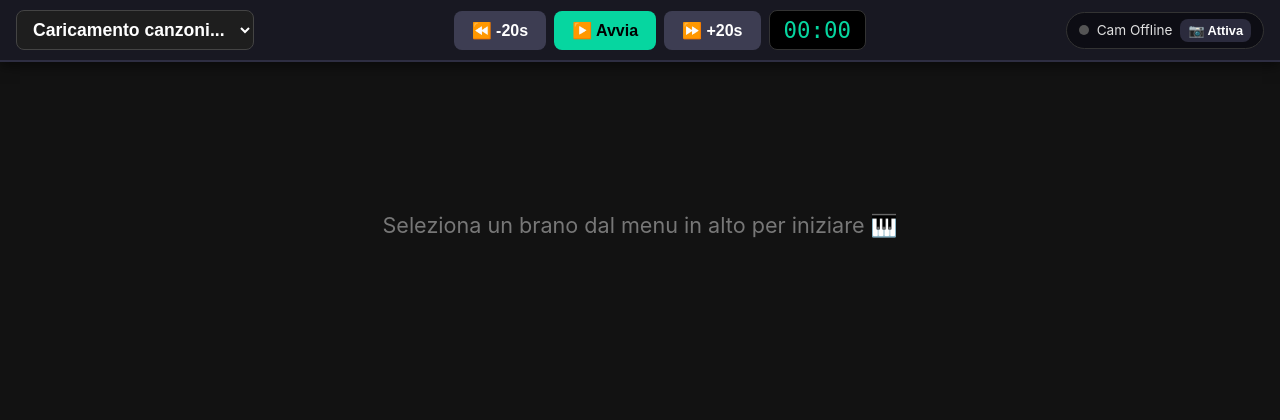
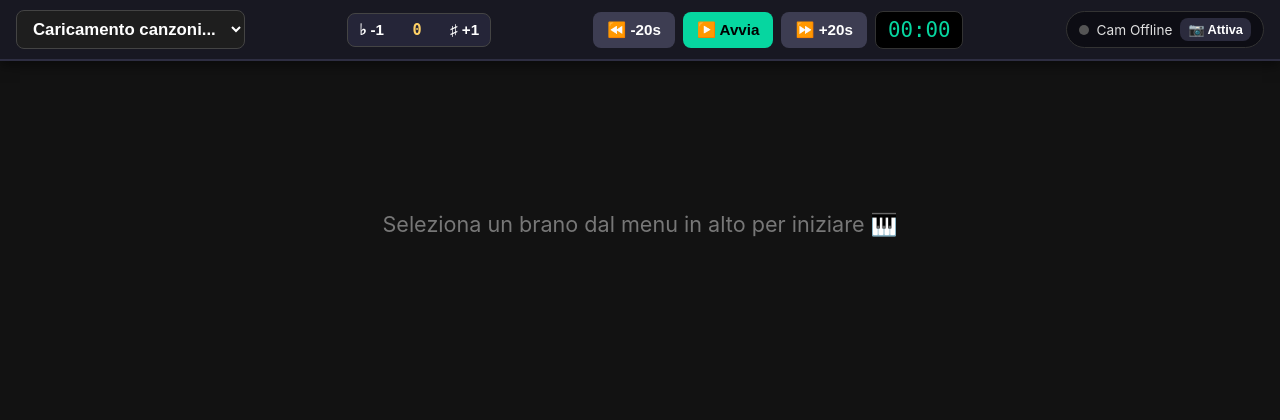
Before and after one commit to palladius/handsfree-chords, a Python web app: template app/templates/index.html in a window 1280 px wide. Shown: the top 420 px of the page. Run offline with Jinja, Linux system fonts and the light colour scheme; the template is opened without the code that fills it, so the values that code supplies are empty; some libraries are stand-ins or nearby versions.

Commit message:
Add realtime +/- semitone transpose button with flat normalization and link GHP in README

```diff
--- a/app/templates/index.html
+++ b/app/templates/index.html
@@ -40,6 +40,7 @@
       align-items: center;
       justify-content: space-between;
       gap: 12px;
+      flex-wrap: wrap;
       z-index: 100;
       box-shadow: 0 4px 12px rgba(0,0,0,0.5);
     }
@@ -48,10 +49,11 @@
       background: var(--card-bg);
       color: #fff;
       border: 1px solid #444;
-      font-size: 1.1rem;
+      font-size: 1.05rem;
       padding: 8px 12px;
       border-radius: 8px;
       font-weight: bold;
+      max-width: 280px;
     }
 
     .controls {
@@ -60,29 +62,51 @@
       gap: 8px;
     }
 
+    /* Transpose group */
+    .transpose-group {
+      display: flex;
+      align-items: center;
+      background: #252538;
+      border-radius: 8px;
+      border: 1px solid #444;
+      overflow: hidden;
+    }
+    .transpose-badge {
+      font-family: monospace;
+      font-size: 0.95rem;
+      font-weight: bold;
+      padding: 6px 10px;
+      color: var(--chord);
+      min-width: 44px;
+      text-align: center;
+      cursor: pointer;
+    }
+
     button.btn {
       background: #2b2b3d;
       color: #fff;
       border: none;
-      padding: 10px 18px;
+      padding: 9px 14px;
       border-radius: 8px;
-      font-size: 1rem;
+      font-size: 0.95rem;
       font-weight: bold;
       cursor: pointer;
       display: inline-flex;
       align-items: center;
-      gap: 6px;
+      gap: 5px;
       transition: all 0.15s ease;
     }
     button.btn:active { transform: scale(0.96); }
     button.btn-primary { background: var(--accent); color: #000; }
     button.btn-jump { background: #3d3d52; }
+    button.btn-tp { background: transparent; border-radius: 0; padding: 7px 11px; }
+    button.btn-tp:hover { background: #383852; }
 
     .timer-badge {
       font-family: monospace;
-      font-size: 1.4rem;
+      font-size: 1.3rem;
       background: #000;
-      padding: 6px 14px;
+      padding: 6px 12px;
       border-radius: 8px;
       color: var(--accent);
       border: 1px solid #333;
@@ -227,6 +251,13 @@
       </select>
     </div>
 
+    <!-- Transpose controls -->
+    <div class="transpose-group">
+      <button class="btn btn-tp" onclick="changeTranspose(-1)" title="Abbassa di 1 semitono">♭ -1</button>
+      <div id="transposeDisplay" class="transpose-badge" onclick="resetTranspose()" title="Clicca per resettare">0</div>
+      <button class="btn btn-tp" onclick="changeTranspose(1)" title="Alza di 1 semitono">♯ +1</button>
+    </div>
+
     <div class="controls">
       <button class="btn btn-jump" onclick="jumpSeconds(-20)" title="Salta indietro 20s">⏪ -20s</button>
       <button id="playBtn" class="btn btn-primary" onclick="togglePlay()">▶️ Avvia</button>
@@ -258,6 +289,107 @@
     let timerInterval = null;
     let songData = null;
     let timeAnchors = [];
+    let transposeOffset = 0; // Transpose in semitones
+
+    // --- Musical Transposition & Normalization Engine ---
+    // Normalized Chromatic Scales (Italian & English)
+    // Enharmonic preference: D# -> Eb (closer to C / standard pianistic flat key)
+    const CHROMATIC_ENG = ['C', 'Db', 'D', 'Eb', 'E', 'F', 'F#', 'G', 'Ab', 'A', 'Bb', 'B'];
+    const CHROMATIC_ITA = ['DO', 'REb', 'RE', 'MIb', 'MI', 'FA', 'FA#', 'SOL', 'LAb', 'LA', 'SIb', 'SI'];
+
+    const SEMITONE_MAP = {
+      'C': 0, 'B#': 0, 'DO': 0,
+      'C#': 1, 'DB': 1, 'DO#': 1, 'REB': 1,
+      'D': 2, 'RE': 2,
+      'D#': 3, 'EB': 3, 'RE#': 3, 'MIB': 3,
+      'E': 4, 'FB': 4, 'MI': 4,
+      'F': 5, 'E#': 5, 'FA': 5,
+      'F#': 6, 'GB': 6, 'FA#': 6, 'SOLB': 6,
+      'G': 7, 'SOL': 7,
+      'G#': 8, 'AB': 8, 'SOL#': 8, 'LAB': 8,
+      'A': 9, 'LA': 9,
+      'A#': 10, 'BB': 10, 'LA#': 10, 'SIB': 10,
+      'B': 11, 'CB': 11, 'SI': 11
+    };
+
+    const ROOT_KEYS = ['DO', 'RE', 'MI', 'FA', 'SOL', 'LA', 'SI', 'C', 'D', 'E', 'F', 'G', 'A', 'B'];
+
+    function transposeSingleNote(noteStr, semitones) {
+      const clean = noteStr.trim();
+      const upper = clean.toUpperCase();
+      const val = SEMITONE_MAP[upper];
+      if (val === undefined) return clean;
+
+      const isItalian = ['DO', 'RE', 'MI', 'FA', 'SOL', 'LA', 'SI'].some(r => upper.startsWith(r));
+      const targetVal = (val + semitones + 1200) % 12;
+      return isItalian ? CHROMATIC_ITA[targetVal] : CHROMATIC_ENG[targetVal];
+    }
+
+    function transposeChord(chordStr, semitones) {
+      if (semitones === 0) return chordStr;
+      const clean = chordStr.trim();
+      if (!clean || clean.toUpperCase() === 'N.C.' || clean === '%') return clean;
+
+      // Handle slash chords (e.g. DO/MI or C/G)
+      if (clean.includes('/')) {
+        const parts = clean.split('/');
+        return `${transposeChord(parts[0], semitones)}/${transposeChord(parts[1], semitones)}`;
+      }
+
+      // Find root note
+      const upper = clean.toUpperCase();
+      let matchedRoot = null;
+      // Sort roots by length desc so 'SOL' matches before 'SO'
+      const sortedRoots = [...ROOT_KEYS].sort((a,b) => b.length - a.length);
+      for (const r of sortedRoots) {
+        if (upper.startsWith(r)) {
+          matchedRoot = r;
+          break;
+        }
+      }
+
+      if (!matchedRoot) return clean;
+
+      let suffix = clean.substring(matchedRoot.length);
+      let noteWithAccidental = matchedRoot;
+      if (suffix && (suffix[0] === '#' || suffix[0] === 'b' || suffix[0] === '♯' || suffix[0] === '♭')) {
+        noteWithAccidental += suffix[0];
+        suffix = suffix.substring(1);
+      }
+
+      const transposedRoot = transposeSingleNote(noteWithAccidental, semitones);
+      return transposedRoot + suffix;
+    }
+
+    function changeTranspose(delta) {
+      transposeOffset += delta;
+      updateTransposeDisplay();
+      if (songData) {
+        renderSong(songData);
+      }
+    }
+
+    function resetTranspose() {
+      transposeOffset = 0;
+      updateTransposeDisplay();
+      if (songData) {
+        renderSong(songData);
+      }
+    }
+
+    function updateTransposeDisplay() {
+      const el = document.getElementById('transposeDisplay');
+      if (transposeOffset === 0) {
+        el.innerText = '0';
+        el.style.color = 'var(--chord)';
+      } else if (transposeOffset > 0) {
+        el.innerText = `+${transposeOffset}`;
+        el.style.color = 'var(--accent)';
+      } else {
+        el.innerText = `${transposeOffset}`;
+        el.style.color = '#ff9f1c';
+      }
+    }
 
     // Face Tracking State
     let faceMesh = null;
@@ -298,16 +430,23 @@
       timeAnchors = [];
       let html = '';
 
+      // Transpose key display if available
+      let keyDisplay = data.meta.original_key || 'N/D';
+      if (transposeOffset !== 0 && data.meta.original_key) {
+        const transposedKey = transposeChord(data.meta.original_key, transposeOffset);
+        keyDisplay = `${data.meta.original_key} ➔ <span style="color:var(--accent); font-weight:bold;">${transposedKey}</span>`;
+      }
+
       // Meta box
       html += `
         <div class="meta-box">
           <h1>${data.meta.title || 'Senza titolo'} — ${data.meta.artist || ''}</h1>
-          <div>🎹 <strong>Tonalità:</strong> ${data.meta.original_key || 'N/D'} | ⏱️ <strong>BPM:</strong> ${data.meta.bpm || '~120'} | <strong>Tempo:</strong> ${data.meta.time_signature || '4/4'}</div>
+          <div>🎹 <strong>Tonalità:</strong> ${keyDisplay} | ⏱️ <strong>BPM:</strong> ${data.meta.bpm || '~120'} | <strong>Tempo:</strong> ${data.meta.time_signature || '4/4'}</div>
           ${data.tips ? `<div style="margin-top:8px; color:var(--chord);">💡 <strong>Piano Tip:</strong> ${data.tips}</div>` : ''}
         </div>
       `;
 
-      // Render lines
+      // Render lines with live transposed chords
       data.lines.forEach((item, idx) => {
         if (item.type === 'section') {
           html += `<div class="section-title" id="line-${idx}">${item.content}</div>`;
@@ -317,9 +456,16 @@
             timeAnchors.push({ idx, seconds: item.seconds });
             timeTag = `<span class="line-time">${formatTime(item.seconds)}</span>`;
           }
+
+          // Transpose chords in raw line: [Chord]
+          const lineWithTransposedChords = item.raw.replace(/\[(.*?)\]/g, (match, rawChord) => {
+            const transposed = transposeChord(rawChord, transposeOffset);
+            return `<span class="chord">${transposed}</span>`;
+          });
+
           html += `
             <div class="lyric-line" id="line-${idx}" onclick="jumpToSecond(${item.seconds || currentTime})">
-              ${timeTag}${item.rendered}
+              ${timeTag}${lineWithTransposedChords}
             </div>
           `;
         }
@@ -383,7 +529,6 @@
     function syncScroll() {
       if (timeAnchors.length === 0) return;
 
-      // Find the current active line
       let activeAnchor = timeAnchors[0];
       for (let i = 0; i < timeAnchors.length; i++) {
         if (currentTime >= timeAnchors[i].seconds) {
@@ -393,12 +538,10 @@
         }
       }
 
-      // Highlight active line
       document.querySelectorAll('.lyric-line.active').forEach(el => el.classList.remove('active'));
       const activeEl = document.getElementById(`line-${activeAnchor.idx}`);
       if (activeEl) {
         activeEl.classList.add('active');
-        // Smooth scroll to upper third of viewport
         const rect = activeEl.getBoundingClientRect();
         const targetY = window.pageYOffset + rect.top - (window.innerHeight * 0.28);
         window.scrollTo({ top: targetY, behavior: 'smooth' });
@@ -463,23 +606,17 @@
       document.getElementById('camDot').classList.add('active');
       const landmarks = results.multiFaceLandmarks[0];
 
-      // Key face landmarks:
       // Nose tip: 1, Left cheek/ear: 234, Right cheek/ear: 454
       const nose = landmarks[1];
       const leftEar = landmarks[234];
       const rightEar = landmarks[454];
 
-      // Head Yaw estimation (lateral head turn):
-      // Ratio of distance (nose to left) vs (nose to right)
       const distLeft = Math.abs(nose.x - leftEar.x);
       const distRight = Math.abs(nose.x - rightEar.x);
       const ratio = distLeft / (distRight + 0.0001);
 
       const now = performance.now();
       if (now - lastGestureTime > GESTURE_COOLDOWN_MS) {
-        // Mirrored webcam:
-        // Turning head to USER'S RIGHT makes ratio significantly > 1.8
-        // Turning head to USER'S LEFT makes ratio < 0.55
         if (ratio > 2.0) {
           triggerHeadGesture("➡️ Gira a destra (+20s)", 20);
           lastGestureTime = now;
@@ -513,6 +650,10 @@
         jumpSeconds(20);
       } else if (e.code === 'ArrowLeft') {
         jumpSeconds(-20);
+      } else if (e.key === '+' || e.key === '=') {
+        changeTranspose(1);
+      } else if (e.key === '-' || e.key === '_') {
+        changeTranspose(-1);
       }
     });
 
```
Also changed, not shown: docs/index.html (+159 -18 lines), README.md.
